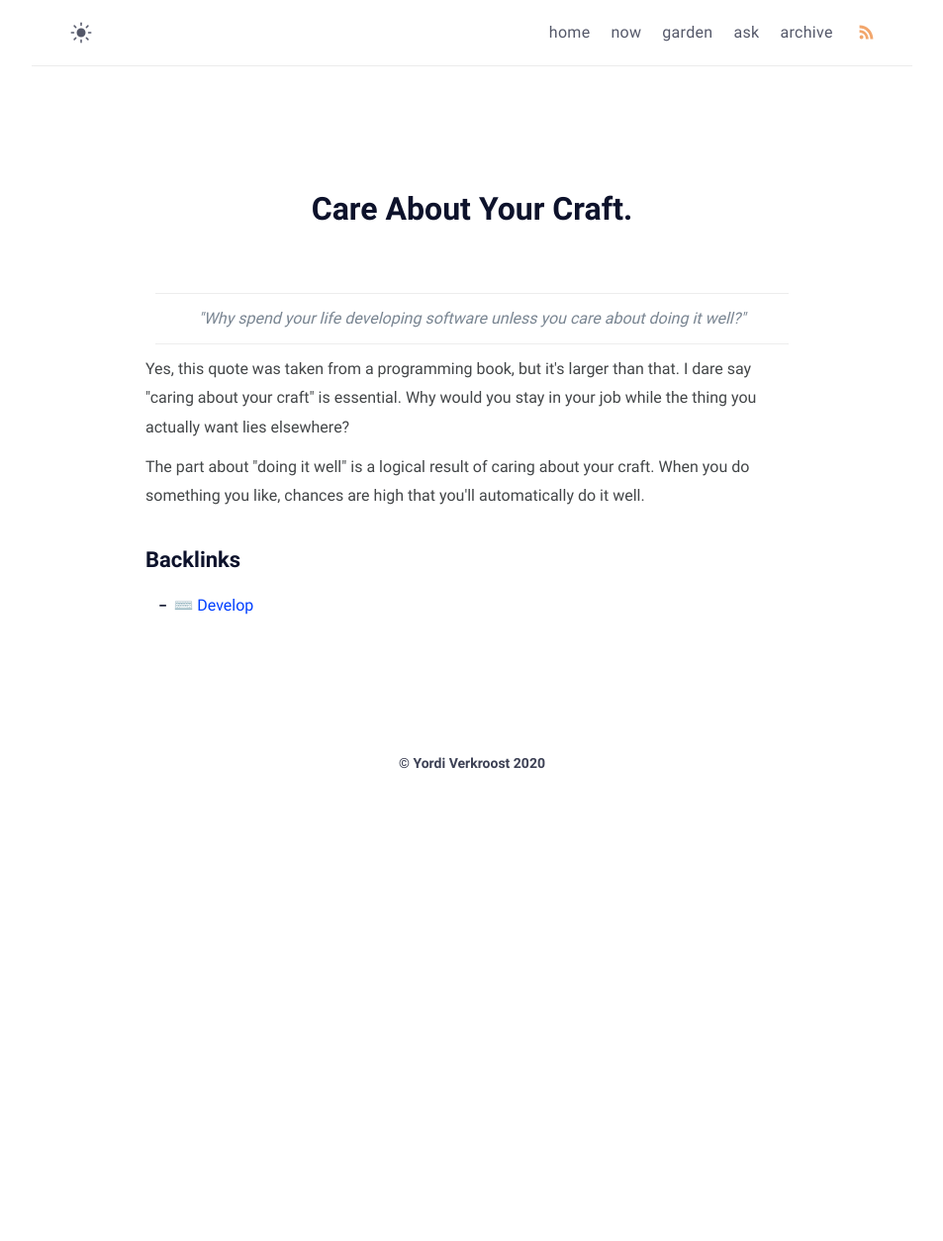
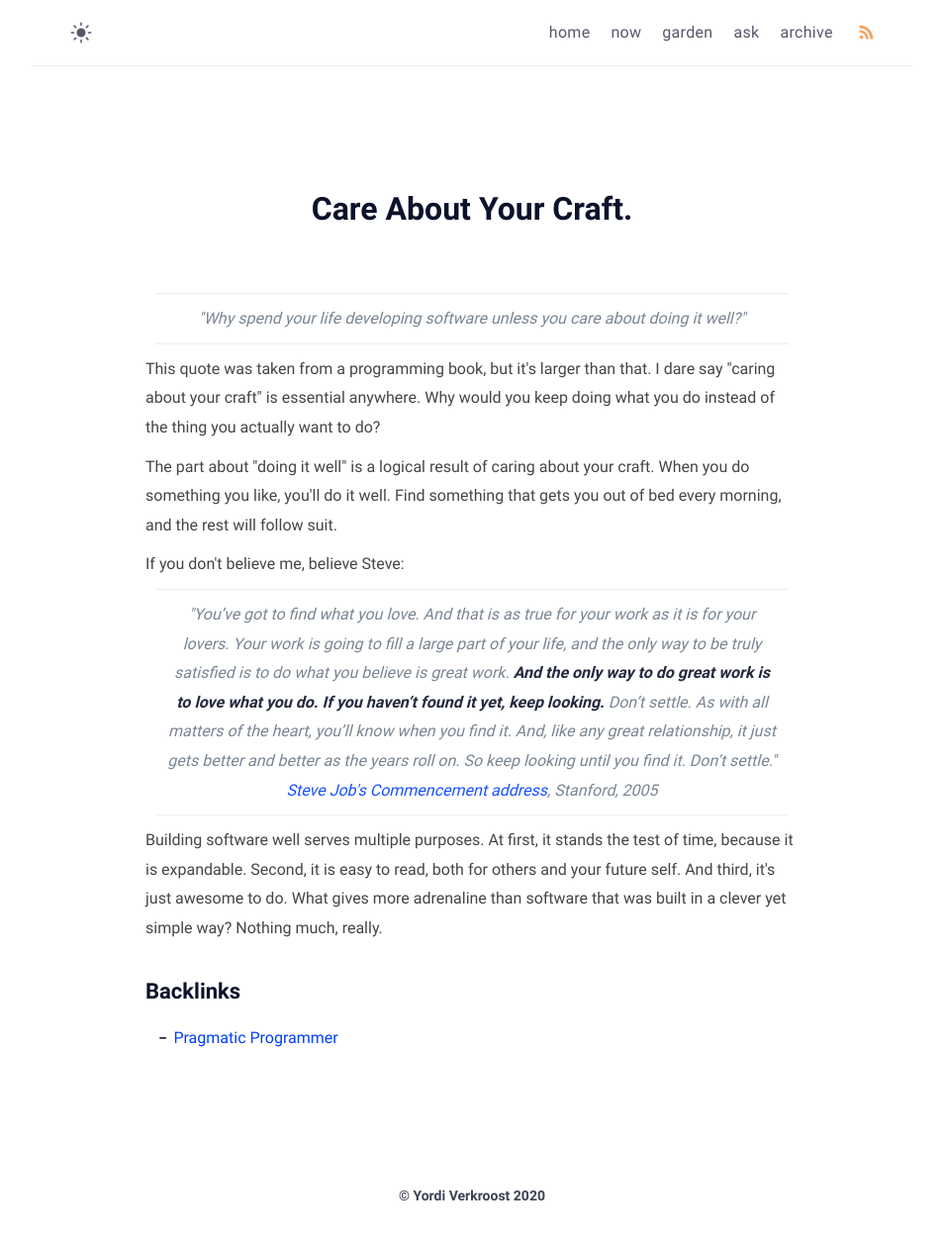
Before and after one commit to heymichal/heymichal.github.io, a Jekyll site: the page built from garden/care-about-your-craft.html, in a window 1280 px wide. Shown: the whole page at 99% size, without its empty margins (163-1116 px from the left). Built offline with Jekyll 4.4.1, drawn with Linux system fonts in a browser that asks for light colours; before the commit the page ends 900 px from its top, so only the background shows below that.

Commit message:
Update garden, new post

```diff
--- a/garden/care-about-your-craft.html
+++ b/garden/care-about-your-craft.html
@@ -8,16 +8,25 @@ comments: false
   <p>"Why spend your life developing software unless you care about doing it well?"</p>
 </blockquote>
 
-<p>Yes, this quote was taken from a programming book, but it's larger than that. I dare say "caring about your craft" is essential. Why would you stay in your job while the thing you actually want lies elsewhere?</p>
+<p>This quote was taken from a programming book, but it's larger than that. I dare say "caring about your craft" is essential anywhere. Why would you keep doing what you do instead of the thing you actually want to do?</p>
 
-<p>The part about "doing it well" is a logical result of caring about your craft. When you do something you like, chances are high that you'll automatically do it well.</p>
+<p>The part about "doing it well" is a logical result of caring about your craft. When you do something you like, you'll do it well. Find something that gets you out of bed every morning, and the rest will follow suit.</p>
+
+<p>If you don't believe me, believe Steve:</p>
+
+<blockquote>
+  <p>"You’ve got to find what you love. And that is as true for your work as it is for your lovers. Your work is going to fill a large part of your life, and the only way to be truly satisfied is to do what you believe is great work. <strong>And the only way to do great work is to love what you do. If you haven’t found it yet, keep looking.</strong> Don’t settle. As with all matters of the heart, you’ll know when you find it. And, like any great relationship, it just gets better and better as the years roll on. So keep looking until you find it. Don’t settle."<br />
+  <em><a href="https://youtu.be/UF8uR6Z6KLc">Steve Job's Commencement address</a>, Stanford, 2005</em></p>
+</blockquote>
+
+<p>Building software well serves multiple purposes. At first, it stands the test of time, because it is expandable. Second, it is easy to read, both for others and your future self. And third, it's just awesome to do. What gives more adrenaline than software that was built in a clever yet simple way? Nothing much, really.</p>
 
 <div class="backlinks">
 
 <h2 id="backlinks">Backlinks</h2>
 
 <ul>
-<li><a href="/garden/-️-develop">⌨️ Develop</a></li>
+<li><a href="/garden/pragmatic-programmer">Pragmatic Programmer</a></li>
 </ul>
 
 </div>
```
Also changed, not shown: _posts/2020-10-20-care-about-your-craft.md (added, +24 -0 lines), garden/-️-develop.html (+3 -13 lines), garden/-️-pragmatic-programmer.html (added, +28 -0 lines), garden/pragmatic-programmer.html (added, +28 -0 lines).
